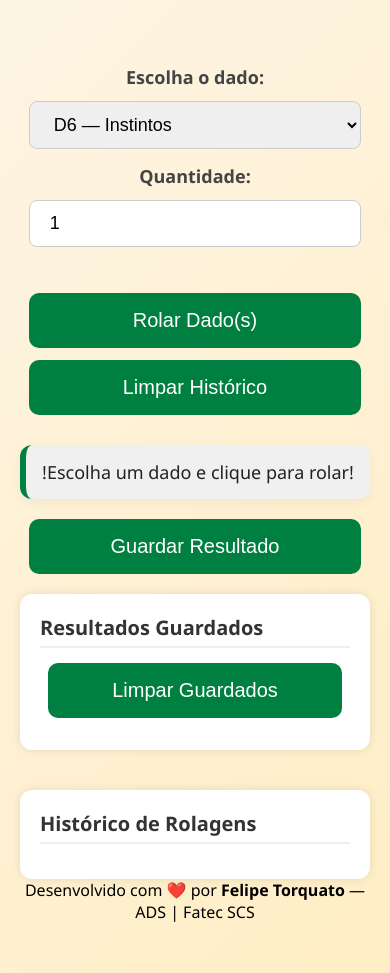
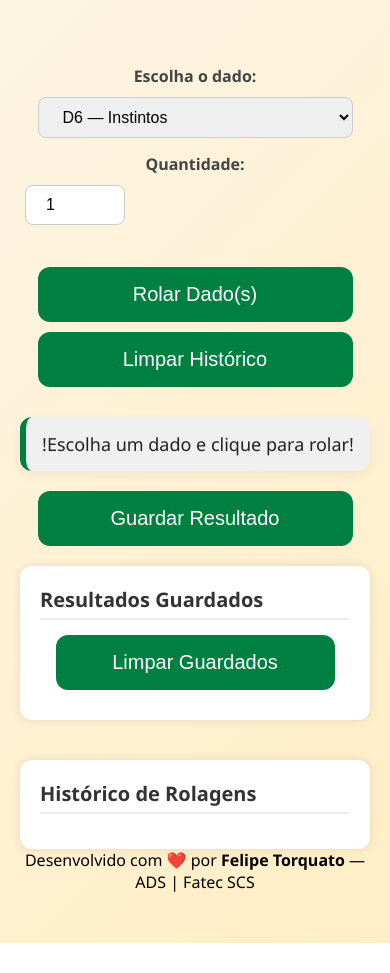
Before and after one commit to FELPSTS/rolling_and_keeping_dice_assimila-o, a plain HTML site: page index.html in a window 390 px wide. After the commit the page ends 943 px from the top, so only its background shows below. Drawn offline with Linux system fonts and the light colour scheme.

Commit message:
Update stylesheets.css

```diff
--- a/stylesheets.css
+++ b/stylesheets.css
@@ -1,4 +1,4 @@
-/* Reset e base */
+/* Fonte e reset */
 * {
   margin: 0;
   padding: 0;
@@ -12,7 +12,7 @@ body {
   padding: 50px 20px;
 }
 
-/* Títulos e labels */
+/* Títulos e textos */
 label {
   display: block;
   margin: 15px 0 5px;
@@ -20,19 +20,17 @@ label {
   color: #444;
 }
 
-/* Inputs, selects e botões */
-select,
-input[type="number"],
-button {
-  padding: 12px 20px;
-  font-size: 18px;
+/* Select, input e botões */
+select, input[type="number"], button {
+  padding: 10px 20px;
+  font-size: 16px;
   margin: 10px 5px;
   border-radius: 8px;
   border: 1px solid #ccc;
   transition: all 0.3s ease;
 }
 
-input[type="number"] {
+input[type=number] {
   width: 100px;
 }
 
@@ -41,14 +39,6 @@ button {
   color: white;
   border: none;
   cursor: pointer;
-  padding: 14px 24px;
-  font-size: 18px;
-  border-radius: 10px;
-  margin: 10px 5px;
-}
-
-button + button {
-  margin-top: 10px;
 }
 
 button:hover {
@@ -67,7 +57,7 @@ button:hover {
   max-width: 500px;
   margin-left: auto;
   margin-right: auto;
-  box-shadow: 0 4px 12px rgba(0, 0, 0, 0.05);
+  box-shadow: 0 4px 12px rgba(0,0,0,0.05);
 }
 
 /* Emojis animados */
@@ -77,8 +67,7 @@ button:hover {
 }
 
 /* Histórico e resultados guardados */
-#historico,
-#valoresGuardados {
+#historico, #valoresGuardados {
   margin-top: 40px;
   padding: 20px;
   background: #fff;
@@ -86,12 +75,11 @@ button:hover {
   max-width: 600px;
   margin-left: auto;
   margin-right: auto;
-  box-shadow: 0 0 10px rgba(0, 0, 0, 0.1);
+  box-shadow: 0 0 10px rgba(0,0,0,0.1);
   text-align: left;
 }
 
-#historico h2,
-#valoresGuardados h3 {
+#historico h2, #valoresGuardados h3 {
   margin-bottom: 15px;
   font-size: 20px;
   color: #333;
@@ -99,36 +87,30 @@ button:hover {
   padding-bottom: 5px;
 }
 
-#listaHistorico,
-#listaGuardados {
+#listaHistorico, #listaGuardados {
   color: #555;
   font-size: 16px;
   padding-left: 20px;
 }
 
-/* Responsivo para celular */
+/* Responsivo */
 @media (max-width: 600px) {
-  #resultado,
-  #historico,
-  #valoresGuardados {
+  #resultado, #historico, #valoresGuardados {
     width: 100%;
     font-size: 18px;
   }
 
-  select,
-  input[type="number"],
-  button {
-    width: 95%;
+  select, input, button {
+    width: 90%;
+    margin: 10px auto;
     display: block;
-    margin: 12px auto;
   }
 
+  /* Botões maiores no celular */
   button {
+    padding: 16px 0;
     font-size: 20px;
-    padding: 16px 0;
-  }
-
-  label {
-    font-size: 18px;
+    min-height: 50px;
+    border-radius: 12px;
   }
 }
```
